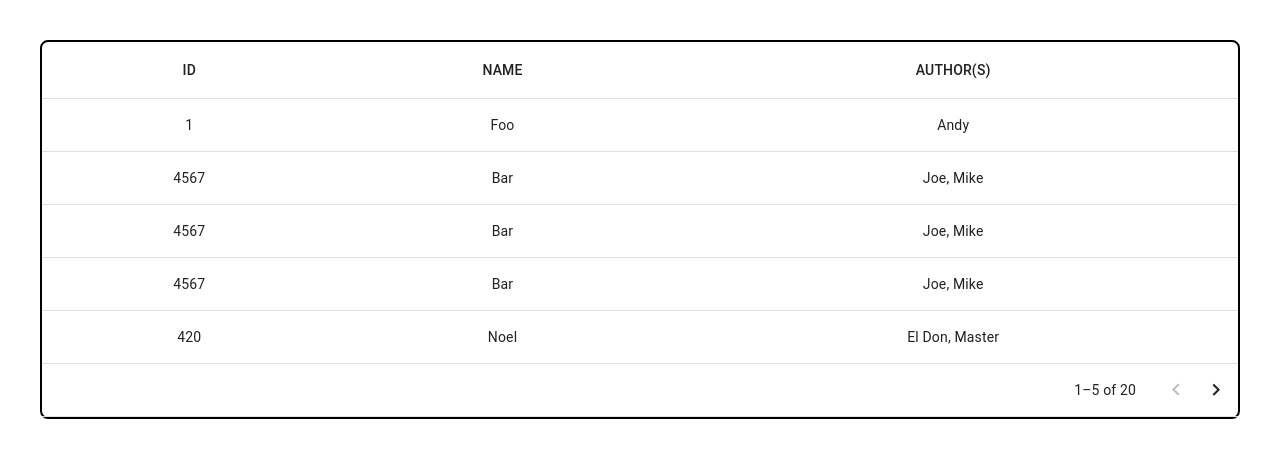
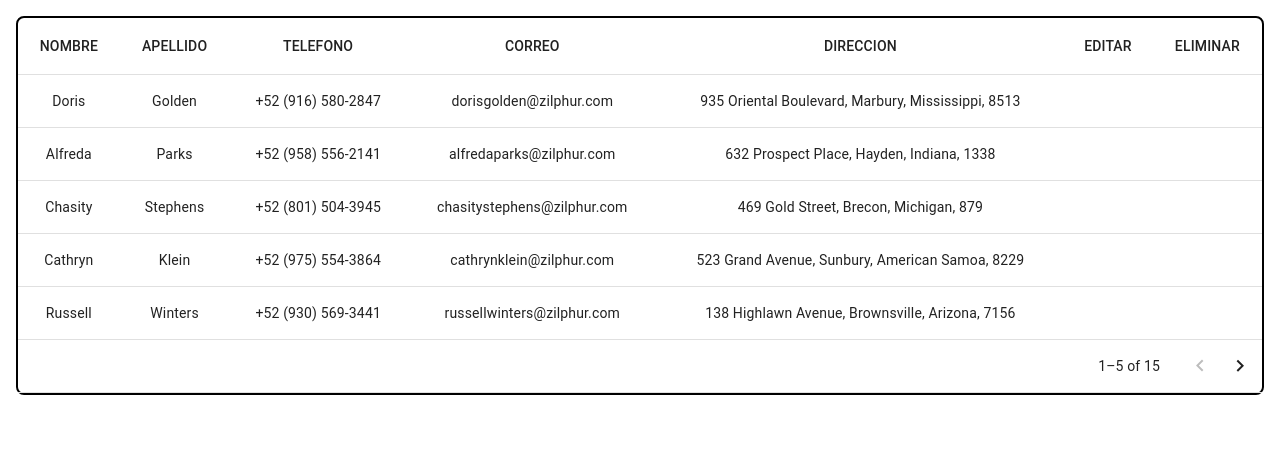
Before and after one commit to Noelio1290/Refactor-Responsive-Table-Update, a React (Create React App) app: page / in a window 1280 px wide. Shown: the top 458 px of the page. Built offline with nearby package versions, Linux system fonts and the light colour scheme.

Commit message:
refactor DataTable.jsx

```diff
--- a/src/DataTable.jsx
+++ b/src/DataTable.jsx
@@ -26,14 +26,6 @@ const DataTable = (props) => {
       page,
       rowsPerPage,
       showPagination,
-      TableBodyCellProps,
-      TableBodyProps,
-      TableBodyRowProps,
-      TableHeadCellProps,
-      TableHeadProps,
-      TableHeadRowProps,
-      TablePaginationProps,
-      TableProps,
     } = props;
 
     if (
@@ -46,13 +38,12 @@ const DataTable = (props) => {
     };
 
     return (
-      <Table {...TableProps}>
-        <TableHead {...TableHeadProps}>
-          <TableRow {...TableHeadRowProps}>
+      <Table >
+        <TableHead >
+          <TableRow >
             {columns.map((column, index) => (
               <TableCell
                 key={`${column.label}-${index}`}
-                {...TableHeadCellProps}
                 align='center'
               >
                 <LabelRenderer column={column} data={data} />
@@ -60,13 +51,12 @@ const DataTable = (props) => {
             ))}
           </TableRow>
         </TableHead>
-        <TableBody {...TableBodyProps}>
+        <TableBody >
           {data.map((row, rowIndex) => (
-            <TableRow key={rowIndex} className={getRowClass(rowIndex)} {...TableBodyRowProps}>
+            <TableRow key={rowIndex} className={getRowClass(rowIndex)} >
               {columns.map((column, columnIndex) => (
                 <TableCell
                   key={`${rowIndex}-${columnIndex}`}
-                  {...TableBodyCellProps}
                   align='center'
                 >
                   <CellRenderer column={column} row={row} data={data} />
@@ -83,7 +73,6 @@ const DataTable = (props) => {
                 count={count}
                 rowsPerPage={rowsPerPage}
                 page={page}
-                TablePaginationProps={TablePaginationProps}
                 onChangePage={handleChangePage}
               />
             </TableRow>
--- a/src/ResponsiveTable.jsx
+++ b/src/ResponsiveTable.jsx
@@ -22,7 +22,6 @@ const ResponsiveTable = (props) => {
     noContentText,
     tableBreakpoints,
     listBreakpoints,
-      showPagination,
     implementation,
     ExpansionPanelDetailsProps,
     ExpansionPanelDetailsTypographyProps,
@@ -41,56 +40,36 @@ const ResponsiveTable = (props) => {
     enableShouldComponentUpdate,
   } = props;
 
-  const [currentPage,setcurrentPage] = useState(0)
-  const [rowsPerPage,setRowsPerPage] = useState(5)
-  const [tableVisibleContacts,setTableVisibleContacts] = useState([])
+  const [currentPage,setcurrentPage] = useState(0);
+  const [rowsPerPage,setRowsPerPage] = useState(5);
+  const [tableVisibleContacts,setTableVisibleContacts] = useState([]);
 
   const changePage = (event,page) => {
-    console.log(tableVisibleContacts)
-    let currentPage = (page - 1) * rowsPerPage
-    let currentPerPage = rowsPerPage * page
-    console.log(currentPage)
-    console.log(currentPerPage)
-
-    setTableVisibleContacts(data.slice(( page ) * rowsPerPage,rowsPerPage * (page + 1)))
-
-    setcurrentPage(page)
-  }
+    setTableVisibleContacts(data.slice(( page ) * rowsPerPage,rowsPerPage * (page + 1)));
+    setcurrentPage(page);
+  };
 
   useEffect(()=>{
     setTableVisibleContacts(data.slice(currentPage,rowsPerPage))
-  },[])
+  },[]);
 
 
   return (
     <div className={classes.root}>
       {/* DESKTOP BIG TABLE */}
-
       <Hidden only={tableBreakpoints || [ 'xs','sm' ]} implementation={implementation || 'js'}>
         <DataTable
-            enableShouldComponentUpdate={enableShouldComponentUpdate}
           columns={columns}
           count={data.length}
           data={tableVisibleContacts}
-            rowsClassArray={rowsClassArray}
           noContentText={noContentText}
           page={currentPage}
           rowsPerPage={rowsPerPage}
-            showPagination={showPagination}
-            TableBodyCellProps={TableBodyCellProps}
-            TableBodyProps={TableBodyProps}
-            TableBodyRowProps={TableBodyRowProps}
-            TableHeadCellProps={TableHeadCellProps}
-            TableHeadProps={TableHeadProps}
-            TableHeadRowProps={TableHeadRowProps}
-            TablePaginationProps={TablePaginationProps}
-            TableProps={TableProps}
+          showPagination={true}
           onChangePage={changePage}
         />
       </Hidden>
-
       {/* MOBILE EXPANDABLE LIST OF CARDS */}
-
       <Hidden only={listBreakpoints || [ 'md','lg','xl' ]} implementation={implementation || 'js'}>
         <DataList
           enableShouldComponentUpdate={enableShouldComponentUpdate}
@@ -102,7 +81,7 @@ const ResponsiveTable = (props) => {
           noContentText={noContentText}
           page={currentPage}
           rowsPerPage={rowsPerPage}
-            showPagination={showPagination}
+          showPagination={true}
           ExpansionPanelDetailsProps={ExpansionPanelDetailsProps}
           ExpansionPanelDetailsTypographyProps={
             ExpansionPanelDetailsTypographyProps
@@ -118,7 +97,7 @@ const ResponsiveTable = (props) => {
         />
       </Hidden>
     </div>
-    )
-}
+  );
+};
 
 export default withStyles(styles)(ResponsiveTable);
--- a/src/SandBox.jsx
+++ b/src/SandBox.jsx
@@ -5,133 +5,166 @@ import { Box } from "@mui/material";
 const Sandbox = ({
   data = [
     {
-      id: '1',
-      name: 'Foo',
-      authors: ['Andy'],
+      _id: '63991ffbe50b9b7d2669a3d8',
+      name: 'Doris',
+      lastname: 'Golden',
+      phone: '+52 (916) 580-2847',
+      email: 'dorisgolden@zilphur.com',
+      address: '935 Oriental Boulevard, Marbury, Mississippi, 8513',
     },
     {
-      id: '4567',
-      name: 'Bar',
-      authors: ['Joe', 'Mike'],
+      _id: '63991ffb752dd8b31c2678ba',
+      name: 'Alfreda',
+      lastname: 'Parks',
+      phone: '+52 (958) 556-2141',
+      email: 'alfredaparks@zilphur.com',
+      address: '632 Prospect Place, Hayden, Indiana, 1338',
     },
     {
-      id: '4567',
-      name: 'Bar',
-      authors: ['Joe', 'Mike'],
+      _id: '63991ffb11edb86ad96557b6',
+      name: 'Chasity',
+      lastname: 'Stephens',
+      phone: '+52 (801) 504-3945',
+      email: 'chasitystephens@zilphur.com',
+      address: '469 Gold Street, Brecon, Michigan, 879',
     },
     {
-      id: '4567',
-      name: 'Bar',
-      authors: ['Joe', 'Mike'],
+      _id: '63991ffb3bc63c91b8def954',
+      name: 'Cathryn',
+      lastname: 'Klein',
+      phone: '+52 (975) 554-3864',
+      email: 'cathrynklein@zilphur.com',
+      address: '523 Grand Avenue, Sunbury, American Samoa, 8229',
     },
     {
-      id: '420',
-      name: 'Noel',
-      authors: ['El Don', 'Master'],
+      _id: '63991ffb4125be62a869ddfb',
+      name: 'Russell',
+      lastname: 'Winters',
+      phone: '+52 (930) 569-3441',
+      email: 'russellwinters@zilphur.com',
+      address: '138 Highlawn Avenue, Brownsville, Arizona, 7156',
     },
     {
-      id: '2',
-      name: 'Foo',
-      authors: ['Andy'],
+      _id: '63991ffb36ff4feae1604103',
+      name: 'French',
+      lastname: 'Rich',
+      phone: '+52 (881) 590-2050',
+      email: 'frenchrich@zilphur.com',
+      address: '416 Dikeman Street, Carrizo, District Of Columbia, 2491',
     },
     {
-      id: '4567',
-      name: 'Bar',
-      authors: ['Joe', 'Mike'],
+      _id: '63991ffbf01b6d425b8b0c8c',
+      name: 'Mathis',
+      lastname: 'Crane',
+      phone: '+52 (844) 557-2483',
+      email: 'mathiscrane@zilphur.com',
+      address: '188 Ford Street, Waumandee, Wisconsin, 5250',
     },
     {
-      id: '4567',
-      name: 'Bar',
-      authors: ['Joe', 'Mike'],
+      _id: '63991ffb25eb06b827418cf8',
+      name: 'Cristina',
+      lastname: 'Horton',
+      phone: '+52 (860) 585-3432',
+      email: 'cristinahorton@zilphur.com',
+      address: '191 Quentin Street, Dante, Ohio, 8982',
     },
     {
-      id: '4567',
-      name: 'Bar',
-      authors: ['Joe', 'Mike'],
+      _id: '63991ffb3b65a7308b649133',
+      name: 'Allyson',
+      lastname: 'Carr',
+      phone: '+52 (940) 477-2460',
+      email: 'allysoncarr@zilphur.com',
+      address: '607 Clay Street, Gwynn, Federated States Of Micronesia, 2538',
     },
     {
-      id: '420',
-      name: 'Noel',
-      authors: ['El Don', 'Master'],
-    },
-
-    {
-      id: '3',
-      name: 'Foo',
-      authors: ['Andy'],
+      _id: '63991ffbde7ee6aa06f62d0e',
+      name: 'Allison',
+      lastname: 'Strong',
+      phone: '+52 (984) 496-3453',
+      email: 'allisonstrong@zilphur.com',
+      address: '643 Lincoln Avenue, Shindler, Arkansas, 8470',
     },
     {
-      id: '4567',
-      name: 'Bar',
-      authors: ['Joe', 'Mike'],
+      _id: '63991ffb5476fcc09654e5da',
+      name: 'Daphne',
+      lastname: 'Collins',
+      phone: '+52 (905) 555-3301',
+      email: 'daphnecollins@zilphur.com',
+      address: '672 Clymer Street, Bladensburg, Hawaii, 2938',
     },
     {
-      id: '4567',
-      name: 'Bar',
-      authors: ['Joe', 'Mike'],
+      _id: '63991ffbaf972cdef2949062',
+      name: 'Daugherty',
+      lastname: 'Tyson',
+      phone: '+52 (909) 479-2136',
+      email: 'daughertytyson@zilphur.com',
+      address: '288 Lott Place, Bloomington, Colorado, 2330',
     },
     {
-      id: '4567',
-      name: 'Bar',
-      authors: ['Joe', 'Mike'],
+      _id: '63991ffbd0fc230f99749ce6',
+      name: 'Reynolds',
+      lastname: 'Suarez',
+      phone: '+52 (989) 574-2638',
+      email: 'reynoldssuarez@zilphur.com',
+      address: '612 Dare Court, Deseret, New York, 8647',
     },
     {
-      id: '420',
-      name: 'Noel',
-      authors: ['El Don', 'Master'],
+      _id: '63991ffb43f5f5f71f829a99',
+      name: 'Shelley',
+      lastname: 'Trevino',
+      phone: '+52 (942) 583-3096',
+      email: 'shelleytrevino@zilphur.com',
+      address: '484 Emerald Street, Saranap, New Mexico, 5101',
     },
     {
-      id: '4',
-      name: 'Foo',
-      authors: ['Andy'],
-    },
-    {
-      id: '4567',
-      name: 'Bar',
-      authors: ['Joe', 'Mike'],
-    },
-    {
-      id: '4567',
-      name: 'Bar',
-      authors: ['Joe', 'Mike'],
-    },
-    {
-      id: '4567',
-      name: 'Bar',
-      authors: ['Joe', 'Mike'],
-    },
-    {
-      id: '420',
-      name: 'Noel',
-      authors: ['El Don', 'Master'],
-    },
+      _id: '63991ffb7e9dbb920805e579',
+      name: 'Ellis',
+      lastname: 'Hooper',
+      phone: '+52 (809) 494-3783',
+      email: 'ellishooper@zilphur.com',
+      address: '611 Bokee Court, Corriganville, South Carolina, 8818',
+    }
   ]
 }) => {
 
   const columns = [
     {
-      key: 'id',
-      label: 'ID',
+      key: 'name',
+      label: 'Nombre',
       primary: true,
     },
     {
-      key: 'name',
-      label: 'Name',
+      key: 'lastname',
+      label: 'apellido',
     },
     {
-      key: 'authors',
-      label: 'Author(s)',
-      render: (value) => value.join(', ')
+      key: 'phone',
+      label: 'Telefono',
+      primary: true,
     },
+    {
+      key: 'email',
+      label: 'Correo',
+    },
+    {
+      key: 'address',
+      label: 'Direccion',
+    },
+    {
+      key: 'edit',
+      label: 'Editar',
+    },
+    {
+      key: 'delete',
+      label: 'Eliminar',
+    }
   ]
 
   return (
-    <Box sx={{ borderRadius: '8px', margin:5, border:'2px solid',justifyContent:'center', }}>
+    <Box sx={{ borderRadius: '8px', margin:2, border:'2px solid',justifyContent:'center', }}>
       <ResponsiveTable
         columns={columns}
         data={data}
-        showPagination= {true}
-        count={data.length}
       />
     </Box>
   );
```
Also changed, not shown: Pruebas.js (deleted, +0 -8 lines). Lines whose indentation alone changed are shown as unchanged.
